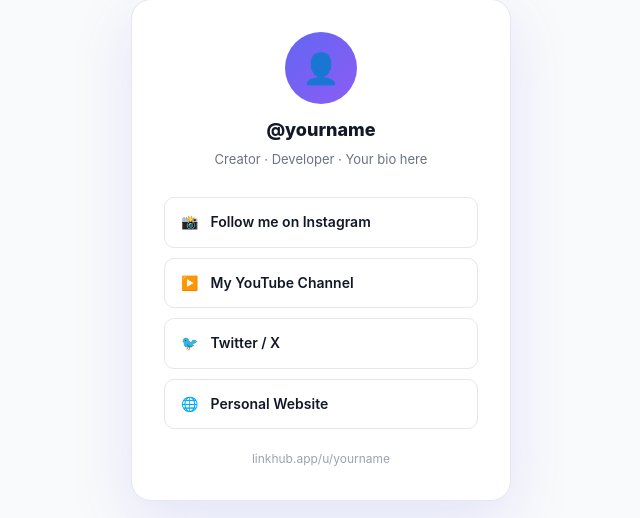
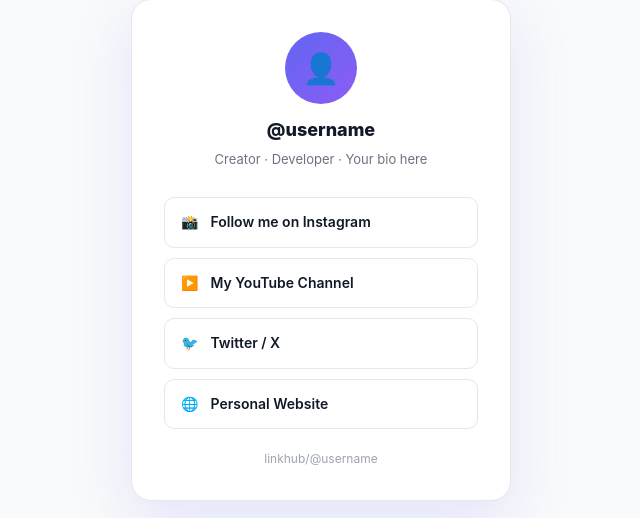
Before and after one commit to foreverjaat/link-hub, a React (Vite) app in the folder client/: page / in a window 1280 px wide. Shown: the part 623-1141 px from the top of the page, without its empty margins (319-959 px from the left). Built offline with nearby package versions, Linux system fonts and the light colour scheme; no server answers.

Commit message:
Update Landing.jsx

```diff
--- a/client/src/pages/Landing.jsx
+++ b/client/src/pages/Landing.jsx
@@ -210,7 +210,7 @@ function MockProfile() {
         >
           👤
         </div>
-        <div style={{ fontWeight: 800, fontSize: 18 }}>@yourname</div>
+        <div style={{ fontWeight: 800, fontSize: 18 }}>@username</div>
         <div style={{ color: "var(--color-text-muted)", fontSize: 13, marginTop: 4 }}>
           Creator · Developer · Your bio here
         </div>
@@ -237,7 +237,7 @@ function MockProfile() {
         ))}
       </div>
       <div style={{ textAlign: "center", marginTop: 20, fontSize: 12, color: "#9ca3af" }}>
-        linkhub.app/u/yourname
+        linkhub/@username
       </div>
     </div>
   );
```
